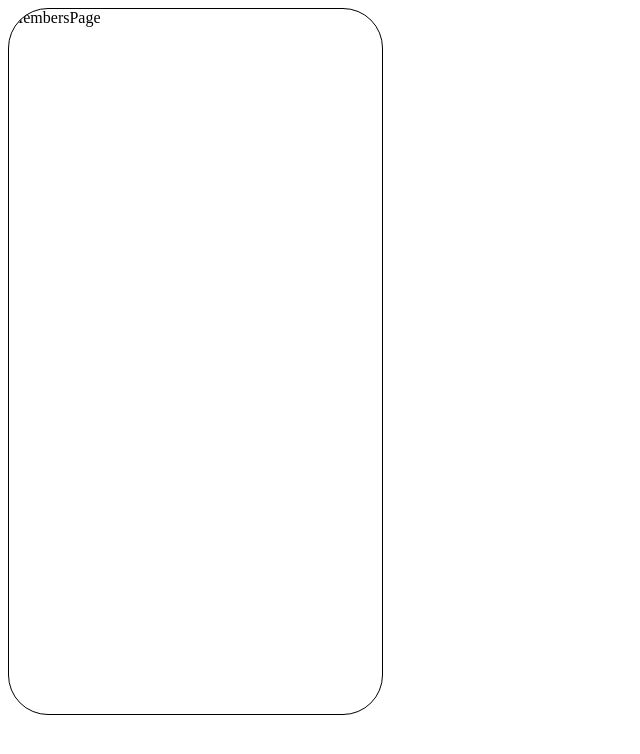
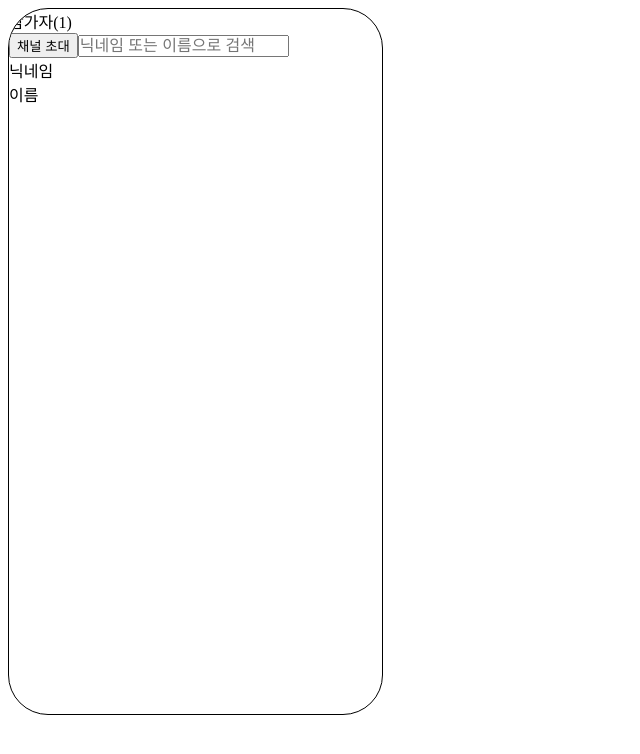
Before and after one commit to 134talk/front-proto, a React (Create React App) app: page /1 in a window 1280 px wide. Shown: the top 754 px of the page, without its empty margins (0-640 px from the left). Built offline with nearby package versions, Linux system fonts and the light colour scheme; no server answers.

Commit message:
feat. 참가자 초대 모달, 링크 복사 구현 #22 & #23

```diff
--- a/src/pages/MembersPage.tsx
+++ b/src/pages/MembersPage.tsx
@@ -1,5 +1,56 @@
-import React from 'react';
+import type { Dispatch, SetStateAction } from 'react';
+import React, { useState } from 'react';
+import { useLocation } from 'react-router-dom';
 
 export default function MembersPage() {
-  return <div>MembersPage</div>;
+  const [isModalOpen, setModalIsOpen] = useState(false);
+  //TODO: <GET 참가자 목록 조회>
+
+  const handleModal = () => setModalIsOpen(prev => !prev);
+
+  return (
+    <div>
+      {isModalOpen && <Modal setModalIsOpen={setModalIsOpen} />}
+      <p>참가자(1)</p>
+      <button onClick={handleModal}>채널 초대</button>
+      <input type="text" placeholder="닉네임 또는 이름으로 검색" />
+      {/* TODO: 프로필 이미지 추가 */}
+      <p>닉네임</p>
+      <p>이름</p>
+    </div>
+  );
 }
+
+type Props = {
+  setModalIsOpen: Dispatch<SetStateAction<boolean>>;
+};
+
+function Modal({ setModalIsOpen }: Props) {
+  const location = useLocation();
+  const handleClose = () => setModalIsOpen(false);
+
+  const handleCopyClipBoard = async (text: string) => {
+    try {
+      await navigator.clipboard.writeText(text);
+      alert('클립보드에 링크가 복사되었어요.');
+    } catch (err) {
+      console.log(err);
+    }
+  };
+
+  return (
+    <div>
+      <button onClick={handleClose}>닫기</button>
+      <button>카카오톡 친구 목록에서 초대</button>
+      <button
+        onClick={() =>
+          handleCopyClipBoard(
+            `${process.env.REACT_APP_BASE_URL}/login?channel=${location.pathname}`
+          )
+        }
+      >
+        링크 복사
+      </button>
+    </div>
+  );
+}
```
